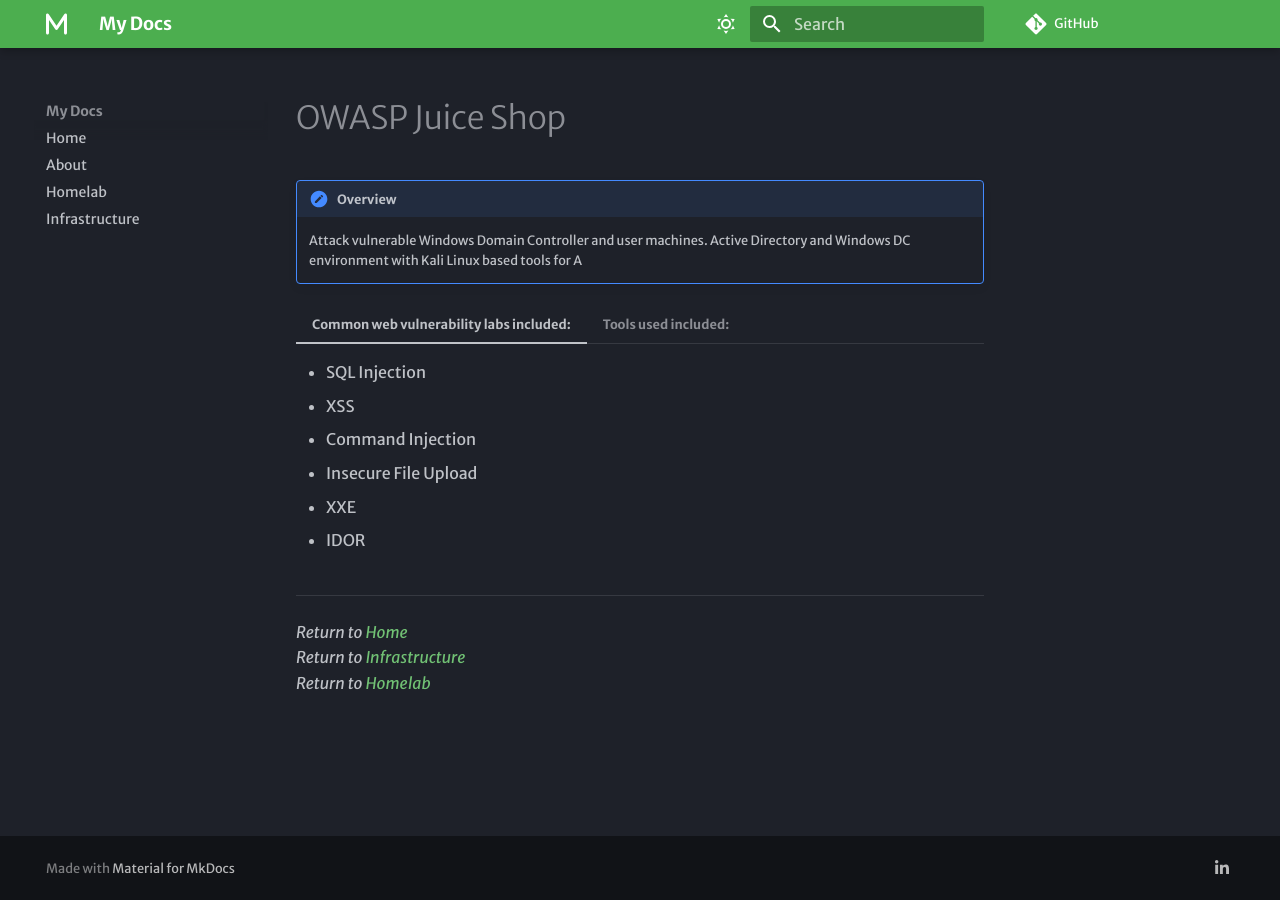
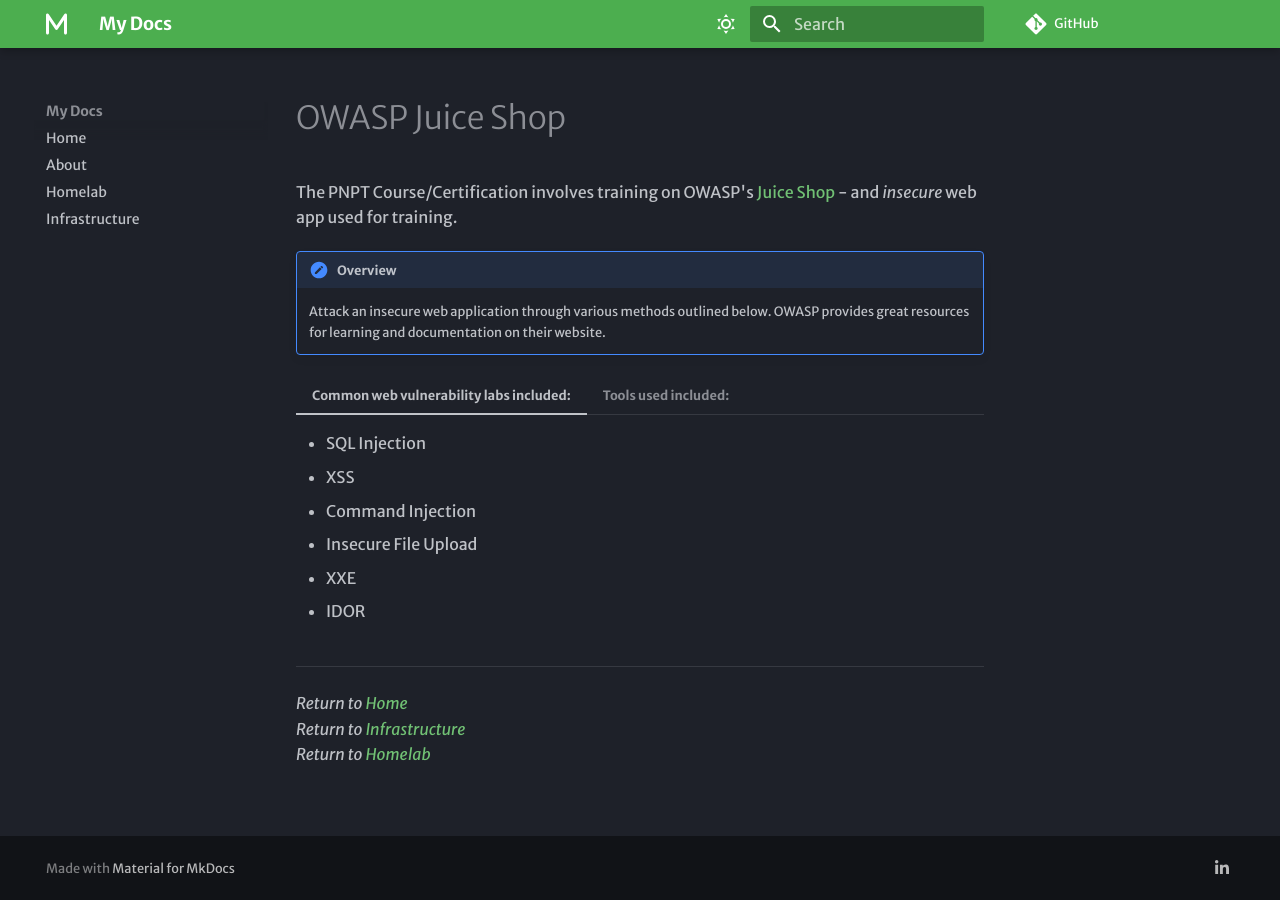
Before and after one commit to mariotorrestech/mkdocs-deploy, an MkDocs documentation site: the page built from docs/infrastructure/WebAppLab.md, in a window 1280 px wide. Built offline with MkDocs 1.6.1 and Material for MkDocs 9.7.7, drawn with Linux system fonts in a browser that asks for light colours; some web fonts are replaced; comment, search, counter and statistics services are not loaded.

```diff
--- a/docs/infrastructure/WebAppLab.md
+++ b/docs/infrastructure/WebAppLab.md
@@ -1,8 +1,10 @@
 # OWASP Juice Shop
+
+The PNPT Course/Certification involves training on OWASP's [Juice Shop](https://owasp.org/www-project-juice-shop/) - and *insecure* web app used for training.
 
 !!! note "Overview"
 
-    Attack vulnerable Windows Domain Controller and user machines. Active Directory and Windows DC environment with Kali Linux based tools for A
+    Attack an insecure web application through various methods outlined below. OWASP provides great resources for learning and documentation on their website.
 
 === "Common web vulnerability labs included:"
 
```
